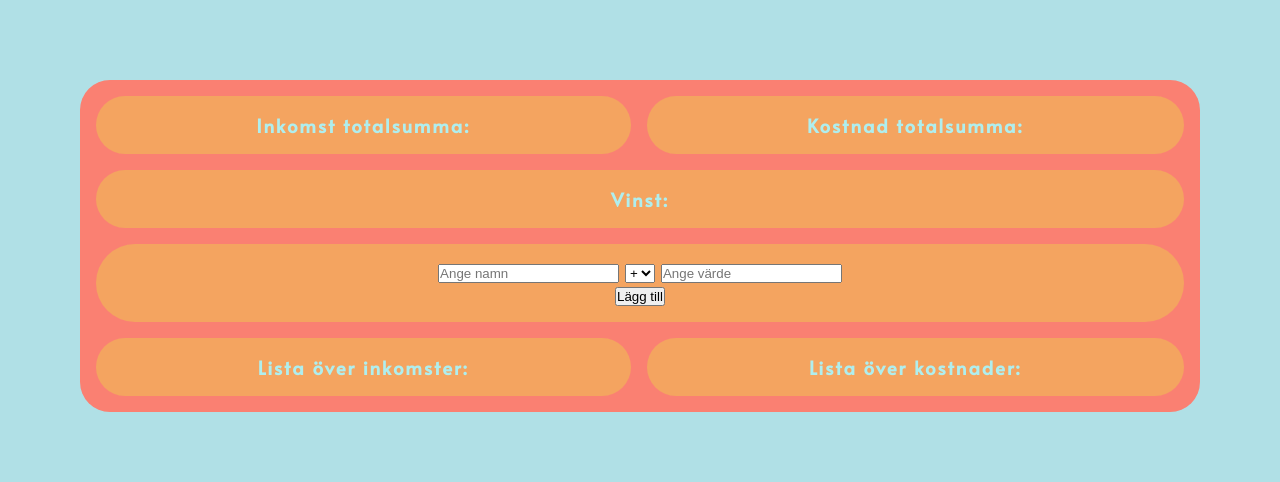
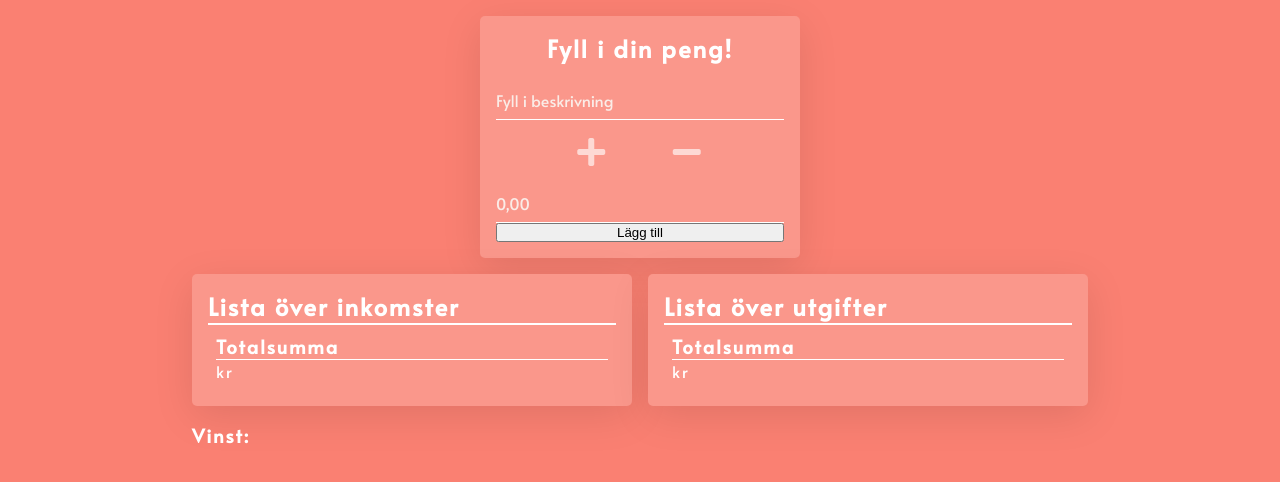
Before and after one commit to Tacohontas/Individuell-Frontend, a website: page index.html in a window 1280 px wide. Drawn offline with Linux system fonts and the light colour scheme; files that its build step writes are made by us from their sources.

Commit message:
Code update

```diff
--- a/index.html
+++ b/index.html
@@ -6,32 +6,69 @@
     <meta name="viewport" content="width=device-width, initial-scale=1.0">
     <meta http-equiv="X-UA-Compatible" content="ie=edge">
     <title>Individuell uppgift</title>
-    <script src="app.js" defer></script>
+    <script src="/js/app.js" defer></script>
     <link rel="stylesheet" href="/styles/styles.css">
     <link href="https://fonts.googleapis.com/css?family=Alata&display=swap" rel="stylesheet">
-
+    <link rel="stylesheet" href="https://cdnjs.cloudflare.com/ajax/libs/font-awesome/5.11.2/css/all.css">
 </head>
 
 <body>
 
+    <!-- Input form -->
+    <section class="inputform-wrapper">
+        <div class="inputform-container">
+            <h2 class="input__header">Fyll i din peng!</h2>
+            <input type="text" name="" id="name" class="input__form" placeholder="Fyll i beskrivning">
+            <!-- <select id="selector">
+                <option class="option">+</option>
+                <option class="option">-</option>
+            </select> -->
+            <div class="radio-container">
+                <label>
+                    <input type="radio" class="radio__input" name="selector" value="+">
+                    <span>
+                        <i class="fas fa-plus fa-2x"></i>
+                    </span>
+                </label>
+                <label>
+                    <input type="radio" class="radio__input" name="selector" value="-">
+                    <span>
+                        <i class="fas fa-minus fa-2x"></i>
+                    </span>
+                </label>
+            </div>
+            <input type="number" name="" id="value" class="input__form" placeholder="0,00">
+            <button class="add">Lägg till</button>
+        </div>
+    </section>
+
+    <div class="list-wrapper">
 
 
+        <!-- Lista över inkomster -->
+
+        <div class="list-container">
+            <h2 class="list__header">Lista över inkomster</h2>
+            <ul class="inkomst__list list-item"></ul>
+
+            <!-- Inkomst totalsumma -->
+            <div class="total-container">
+                <h3 class="total__header">Totalsumma</h3>
+                <div class="inkomst__total total-item"></div>
+            </div>
+        </div>
 
 
-    <div class="wrapper">
+        <!-- Lista över utgifter -->
+        <div class="list-container">
+            <h2 class="list__header">Lista över utgifter</h2>
+            <ul class="utgifter__list list-item"></ul>
 
-        <!-- Inkomst totalsumma -->
-
-        <div class="inkomstTotal_item griditem">
-            <h3>Inkomst totalsumma:</h3>
-            <div class="inkomstTotal"></div>
-        </div>
-
-        <!-- Kostnad totalsumma -->
-
-        <div class="kostnadTotal_item griditem">
-            <h3>Kostnad totalsumma:</h3>
-            <div class="kostnadTotal"></div>
+            <!-- Utgifter totalsumma -->
+            <div class="total-container">
+                <h3 class="total__header">Totalsumma</h3>
+                <div class="utgifter__total total-item"></div>
+            </div>
         </div>
 
         <!-- Vinst  -->
@@ -41,34 +78,6 @@
             <div class="vinst"></div>
         </div>
 
-        <!-- Input form -->
-
-        <div class="inputform_item griditem">
-            <input type="text" name="" id="name" placeholder="Ange namn">
-            <select id="selector">
-                <option class="option">+</option>
-                <option class="option">-</option>
-            </select>
-            <input type="number" name="" id="value" placeholder="Ange värde">
-
-            <br><button class="add">Lägg till</button>
-        </div>
-
-        <!-- Lista över inkomster -->
-
-        <div class="inkomstList_item griditem">
-            <h3>Lista över inkomster:</h3>
-            <ul class="inkomstList"></ul>
-        </div>
-
-        <!-- Lista över kostnader -->
-
-        <div class="kostnadList_item griditem">
-            <h3>Lista över kostnader:</h3>
-            <ul class="kostnadList"></ul>
-        </div>
-
-
     </div>
 
 </body>
--- a/js/app.js
+++ b/js/app.js
@@ -1,9 +1,3 @@
-//    console.log(Number(Produkt)+Produkt*Moms); //Number för att fixa till siffror istället för string.
-// document.querySelector("div").innerHTML = +Produkt+Produkt*Moms;
-
-
-
-//inkomstTotal.appendChild(skapaLi.textContent = "Det här är från JS");
 
 
 // Räknaknappen
@@ -14,31 +8,34 @@ addBtn.addEventListener("click", addToLists);
 
 function addToLists() {
     const skapaLi = document.createElement("li");               // Skapar ett <li> - element.
-    const inkomstList = document.querySelector(".inkomstList");
-    const kostnadList = document.querySelector(".kostnadList");
+    const inkomst__list = document.querySelector(".inkomst__list");
+    const utgifter__list = document.querySelector(".utgifter__list");
     const formName = document.querySelector("#name").value;
     const formValue = document.querySelector("#value").value;   // Selectar
-    const selectorValue = document.querySelector("#selector").selectedIndex;
-    const inkomstTotal = document.querySelector(".inkomstTotal");
-    const inkomstTotalValue = document.querySelector(".inkomstTotal").innerHTML; // Det som är inuti inkomstTotal-div
-    const kostnadTotal = document.querySelector(".kostnadTotal");
-    const kostnadTotalValue = document.querySelector(".kostnadTotal").innerHTML;
+    // const selectorValue = document.querySelector("#selector").selectedIndex;
+    const radioValue = document.querySelectorAll(".radio__input");
+    const inkomst__total = document.querySelector(".inkomst__total");
+    const inkomst__totalValue = document.querySelector(".inkomst__total").innerHTML; // Det som är inuti inkomst__total-div
+    const utgifter__total = document.querySelector(".utgifter__total");
+    const utgifter__totalValue = document.querySelector(".utgifter__total").innerHTML;
     const totalDiv = document.querySelector(".vinst");
 
-    if(selectorValue === 0){
-        inkomstList.appendChild(skapaLi);
+    // if(selectorValue === 0){
+        if(radioValue[0].checked){
+        inkomst__list.appendChild(skapaLi);
         skapaLi.textContent = `${formName} ${formValue}:-`;
-        inkomstTotal.innerHTML = ((Number(inkomstTotalValue)) + (Number(formValue)));
+        inkomst__total.innerHTML = ((Number(inkomst__totalValue)) + (Number(formValue)));
 
     } else {
-        kostnadList.appendChild(skapaLi);
+        if(!formName === ""){
+        utgifter__list.appendChild(skapaLi);
         skapaLi.textContent = `${formName} ${formValue}:-`;
-        kostnadTotal.innerHTML = (Number(kostnadTotalValue)) + (Number(formValue));
-
+        utgifter__total.innerHTML = (Number(utgifter__totalValue)) + (Number(formValue));
+        }
     }
 
 
     // Räkna ut vinst
 
-    return totalDiv.innerHTML = inkomstTotal.innerHTML - kostnadTotal.innerHTML + "kr";
+    return totalDiv.innerHTML = inkomst__total.innerHTML - utgifter__total.innerHTML + "kr";
 }
--- /dev/null
+++ b/scss/_variables.scss
@@ -0,0 +1,5 @@
+$box-col: #FA978B;
+$bg-col: #fa8072;
+$font-col: white;
+$font-2nd: #FAECE7;
+$shadow: 0 10px 40px hsla(0, 0, 0, .1);
--- a/scss/main.scss
+++ b/scss/main.scss
@@ -1,62 +1,116 @@
-*{
-    margin: 0;
-    padding: 0;
-    box-sizing: border-box;
+* {
+  margin: 0;
+  padding: 0;
+  box-sizing: border-box;
 }
 
-.inkomstTotal_item{ grid-area: inkomstTotal_item;}
-.kostnadTotal_item{grid-area: kostnadTotal_item;}
-.vinst_item{grid-area: vinst_item; }
-.inputform_item{grid-area: inputform_item;}
-.inkomstList_item{grid-area: inkomstList_item;}
-.kostnadList_item{grid-area: kostnadList_item;}
+@import "variables.scss";
 
-body{
-    background: powderblue;
-    font-family: 'Alata', sans-serif;
-    color: paleturquoise;
-    letter-spacing: 2px;
+body {
+  background: $bg-col;
+  font-family: "Alata", sans-serif;
+  color: $font-col;
+  letter-spacing: 2px;
 }
 
-.griditem{
-    background: sandybrown;
-    padding: 1rem;
-    text-align: center;
-    border-radius: 50px;
+// --- Input form --- //
+
+.inputform-wrapper {
+  display: flex;
+  justify-content: center;
+  align-content: center;
 }
 
-li{
-    list-style: none;
+.inputform-container {
+  margin: 1rem 0 auto;
+  background: $box-col;
+  box-shadow: $shadow;
+  width: 20rem;
+  padding: 1rem;
+  display: grid;
+  grid-template-columns: 1fr;
+  border-radius: 5px;
+  text-align: center;
 }
 
-/*
-input{
-    height: 2rem;
-    width: 80%;
-    margin: 1rem;
-    padding: 0.5rem;
-    font-size: 1rem;
-    border: 5px solid salmon;
-    border-radius: 10px;
-    background: none;
-    color: paleturquoise;
+.input__header {
+  margin-bottom: 1rem;
+}
 
+.input__form {
+  height: 100%;
+  padding-top: 0.5rem;
+  padding-bottom: 0.5rem;
+  font-size: 1rem; /* för att "nollställa" font-size. */
+  background: $box-col;
+  font-family: "Alata", sans-serif;
+  border: none;
+  border-bottom: 1px solid white;
+  color: $font-col;
+  &::placeholder {
+    color: $font-2nd;
+  }
+  resize: none;
 }
-*/
 
 
+.radio-container{
+    display: flex;
+    justify-content: space-evenly;
+    color: #FDD9D4;
+    margin: 1rem;
+}
 
-.wrapper{
-    display: grid;
-    grid-template-areas:
-    'inkomstTotal_item kostnadTotal_item'
-    'vinst_item vinst_item'
-    'inputform_item inputform_item'
-    'inkomstList_item kostnadList_item';
-    background: salmon;
-    padding: 1rem;
-    gap: 1rem;
-    margin: 5rem;
-    border-radius: 30px;
+.radio__input {
+  position: absolute;
+  opacity: 0;
+  cursor: pointer;
+  height: 0;
+  width: 0;
+}
 
+.radio__input:checked + span {
+  color: $font-col;
 }
+
+.list-wrapper {
+  display: grid;
+  grid-template-columns: 1fr 1fr;
+  grid-template-rows: 1fr;
+  margin: 1rem 12rem;
+  gap: 1rem;
+}
+
+.list-container {
+  border-radius: 5px;
+  box-shadow: $shadow;
+  padding: 1rem;
+  background: $box-col;
+}
+
+.list__header {
+  border-bottom: 2px solid white;
+}
+
+.total__header {
+  border-bottom: 1px solid white;
+}
+
+.total-container {
+  padding: 0.5rem;
+  border-radius: 10px;
+}
+
+.list-item {
+  color: $font-2nd;
+}
+
+.total-item {
+  &::after {
+    content: " kr";
+  }
+}
+
+li {
+  list-style: none;
+}
```
Also changed, not shown: styles/styles.css (+1 -1 lines).
